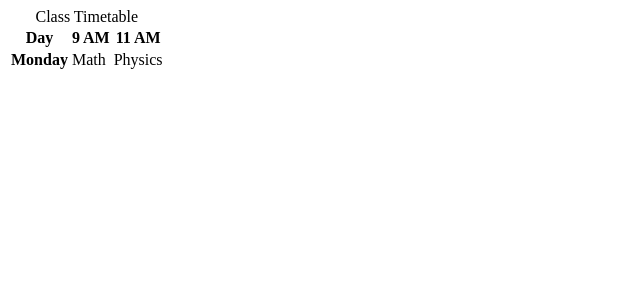
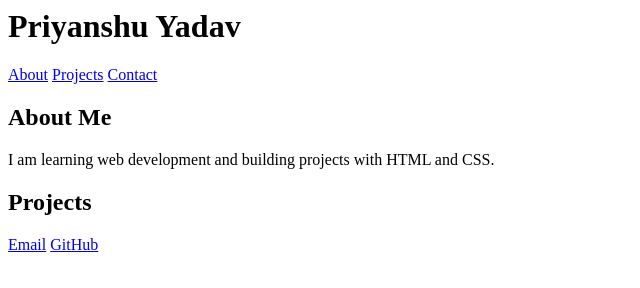
Before and after one commit to yadpriyanshu22-bot/devfolio, a plain HTML site: page index.html in a window 1280 px wide. Shown: the whole page, without its empty margins (0-640 px from the left). Drawn offline with Linux system fonts and the light colour scheme.

Commit message:
Update index.html

```diff
--- a/index.html
+++ b/index.html
@@ -1,19 +1,25 @@
-<table>
-  <caption>Class Timetable</caption>
+<header>
+  <h1>Priyanshu Yadav</h1>
+  <nav>
+    <a href="#about">About</a>
+    <a href="#projects">Projects</a>
+    <a href="#contact">Contact</a>
+  </nav>
+</header>
 
+<main>
+  <section id="about">
+    <h2>About Me</h2>
+    <p>I am learning web development and building projects with HTML and CSS.</p>
+  </section>
 
+  <section id="projects">
+    <h2>Projects</h2>
+    <!-- Your project cards -->
+  </section>
+</main>
 
-      <th scope="col">Day</th>
-      <th scope="col">9 AM</th>
-      <th scope="col">11 AM</th>
-
-
-
-  <tbody>
-    <tr>
-      <th scope="row">Monday</th>
-      <td>Math</td>
-      <td>Physics</td>
-    </tr>
-  </tbody>
-</table>
+<footer id="contact">
+  <a href="mailto:yad.priyanshu22@gmail.com">Email</a>
+  <a href="https://github.com/yadpriyanshu22-bot">GitHub</a>
+</footer>
```
